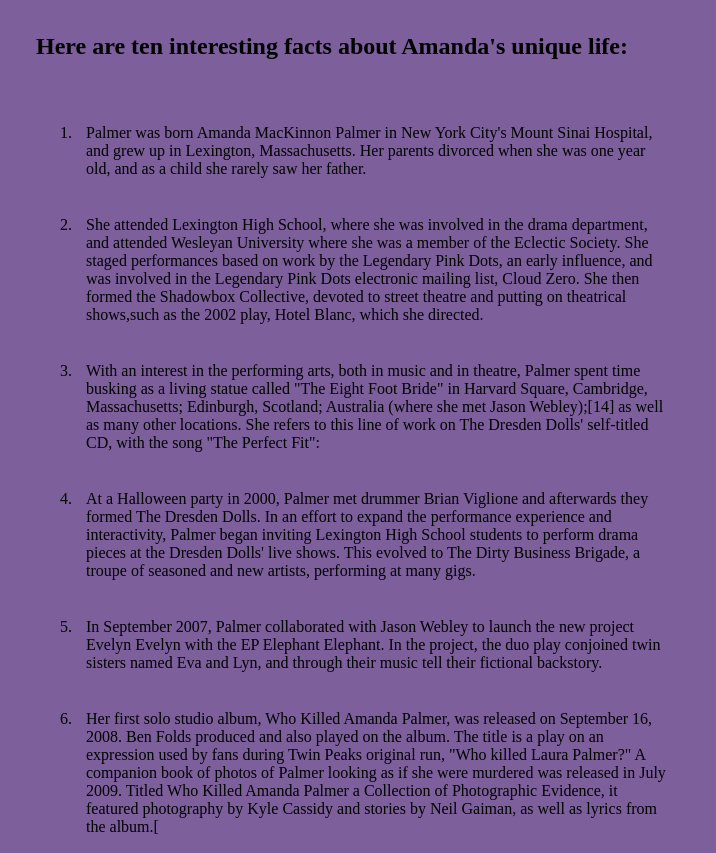
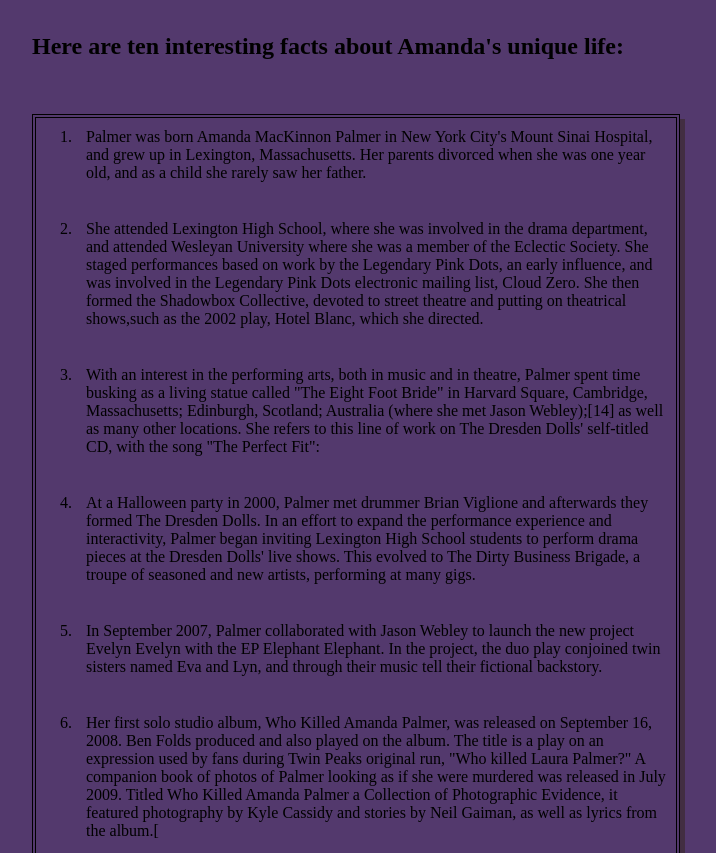
Before and after one commit to AaronGandee/tribute-page, a plain HTML site: page index.html in a window 1280 px wide. Shown: the part 593-1446 px from the top of the page, without its empty margins (284-1000 px from the left). Drawn offline with Linux system fonts and the light colour scheme.

Commit message:
added borders and box shadow to tribute info

```diff
--- a/style.css
+++ b/style.css
@@ -36,13 +36,16 @@
  justify-content: center;
  align-items: center;
  width: 600px;
+ border: double 4px black;
+ box-shadow: 5px 5px #422e42;
+
 
 }
 #tribute-link {
 	text-decoration: none;
 }
 body {
-	background-color: rgb(125, 95, 156);
+	background-color: rgb(83, 57, 109);
 }
 li {
 	overflow-wrap: normal;
```
